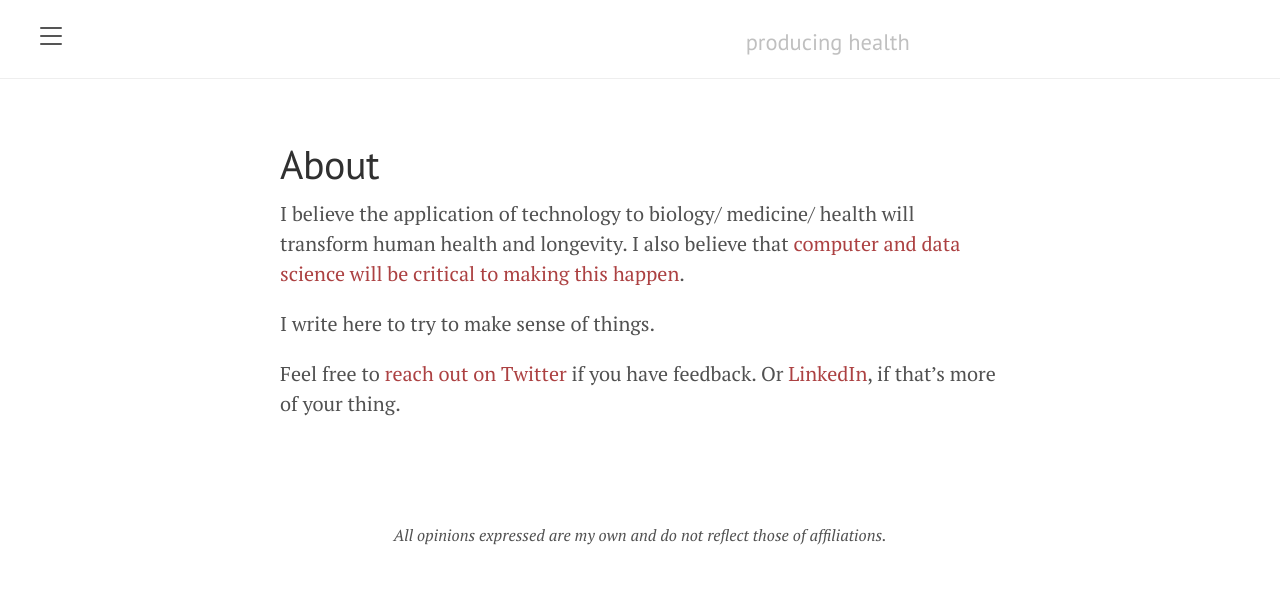
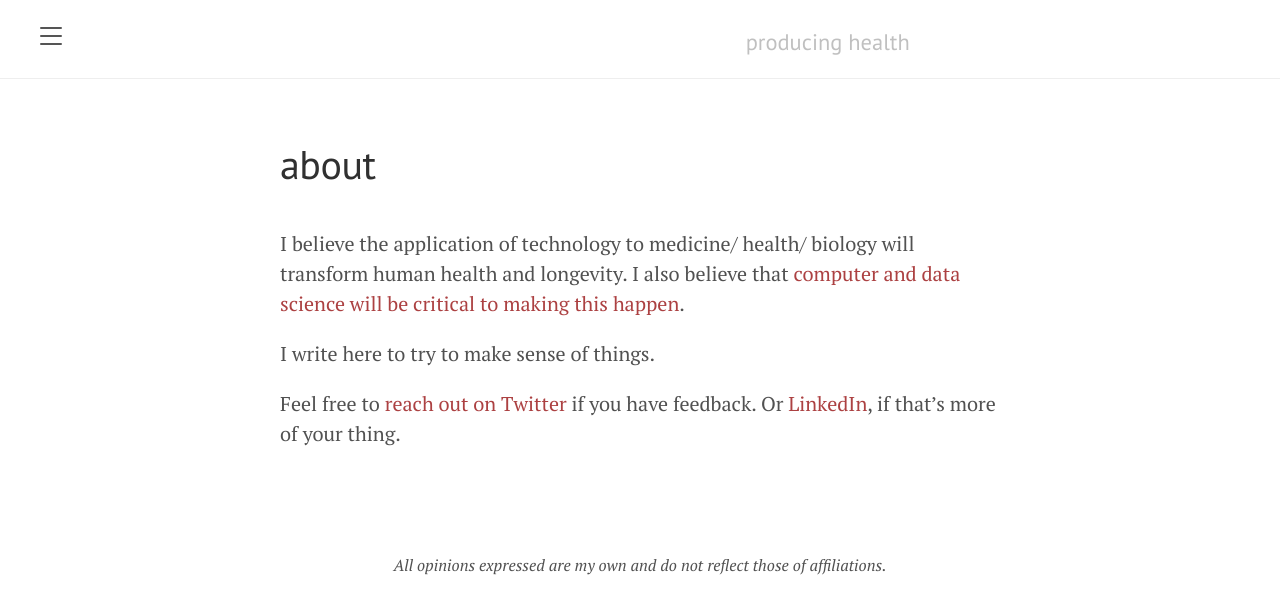
Before and after one commit to tmfarrell/tmfarrell.github.io, a Jekyll site: the page built from index.md, in a window 1280 px wide. Shown: the top 614 px of the page. Built offline with Jekyll 4.4.1, drawn with Linux system fonts in a browser that asks for light colours.

Commit message:
update sidebar; slight format update

```diff
--- a/_includes/sidebar.html
+++ b/_includes/sidebar.html
@@ -24,9 +24,9 @@
       {% endif %}
     {% endfor %}
 
-    <a class="sidebar-nav-item" href='{{ site.baseurl }}/archive/'>Writing</a>
-    <a class="sidebar-nav-item" href='{{ site.baseurl }}/reading/'>Reading</a>
-    <a class="sidebar-nav-item" href="https://github.com/tmfarrell">Programming</a>
+    <a class="sidebar-nav-item" href='{{ site.baseurl }}/archive/'>writing</a>
+    <a class="sidebar-nav-item" href='{{ site.baseurl }}/reading/'>reading</a>
+    <!--<a class="sidebar-nav-item" href="https://github.com/tmfarrell">Programming</a>-->
     <span class="sidebar-nav-item">Currently v{{ site.version }}</span>
   </nav>
 
--- a/archive.html
+++ b/archive.html
@@ -5,7 +5,7 @@
 
 <div class="home">
 
-  <h1 class="post-title">Writing</h1>
+  <h1 class="post-title">&nbsp; &nbsp; writing</h1>
   </br>
 
   <ul class="post-list" style="list-style:none; margin-bottom: 10px;">
--- a/index.md
+++ b/index.md
@@ -1,9 +1,11 @@
 ---
 layout: page
-title: About
+title: about
 ---
 
-I believe the application of technology to biology/ medicine/ health will transform human health and longevity. I also believe that [computer and data science will be critical to making this happen](https://a16z.com/2017/06/21/jorge-conde-bio-fund/).
+
+<br>
+I believe the application of technology to medicine/ health/ biology will transform human health and longevity. I also believe that [computer and data science will be critical to making this happen](https://a16z.com/ai-at-the-intersection-the-a16z-investment-thesis-on-ai-in-bio-health/).
 
 I write here to try to make sense of things.
 
--- a/reading.html
+++ b/reading.html
@@ -5,7 +5,7 @@
 
 <div class="home">
 
-  <h1 class="post-title">Reading</h1>
+  <h1 class="post-title">&nbsp; &nbsp; reading</h1>
   </br>
 
   <ul class="post-list" style="list-style:none; margin-bottom: 10px;">
```
